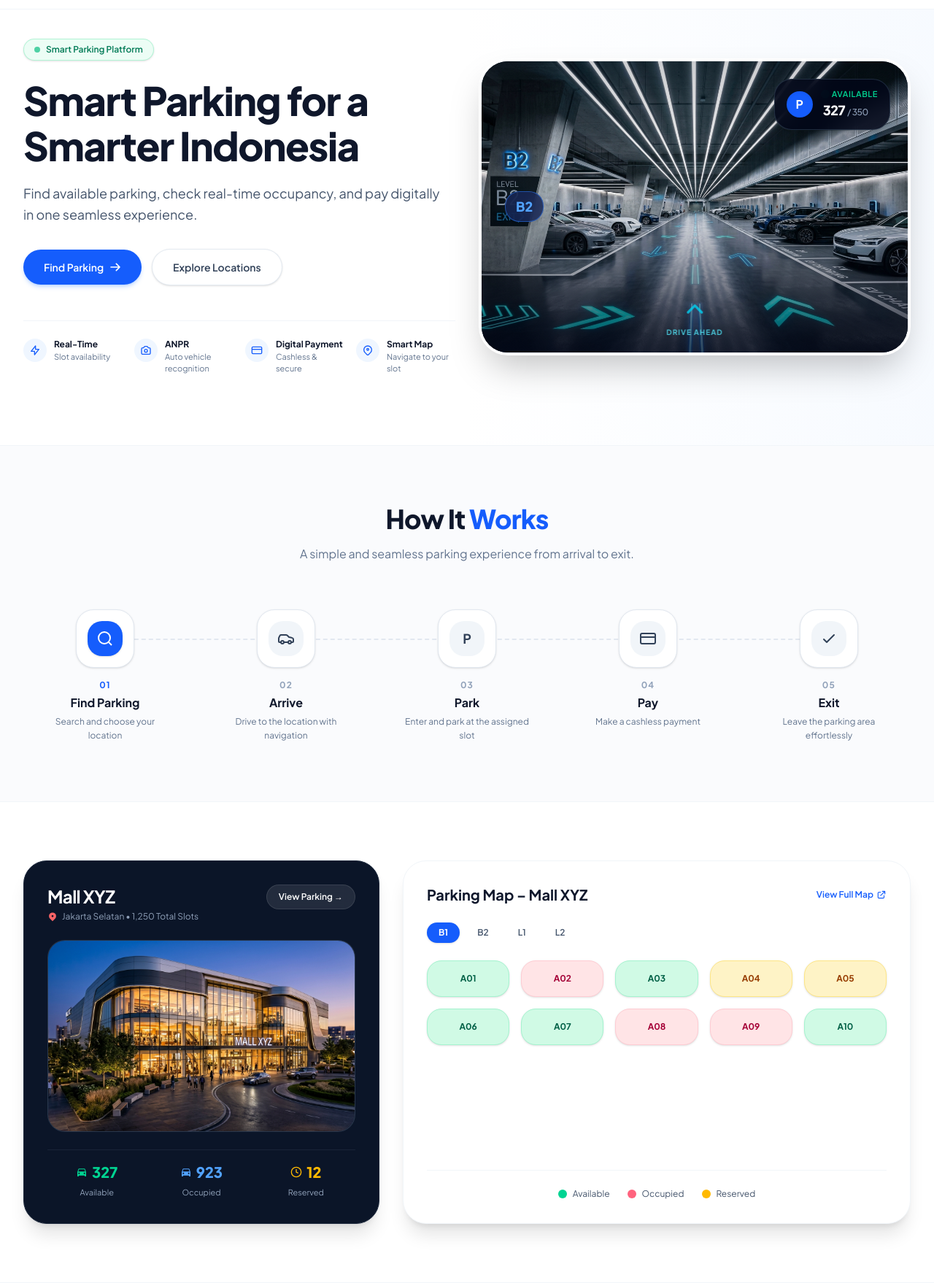
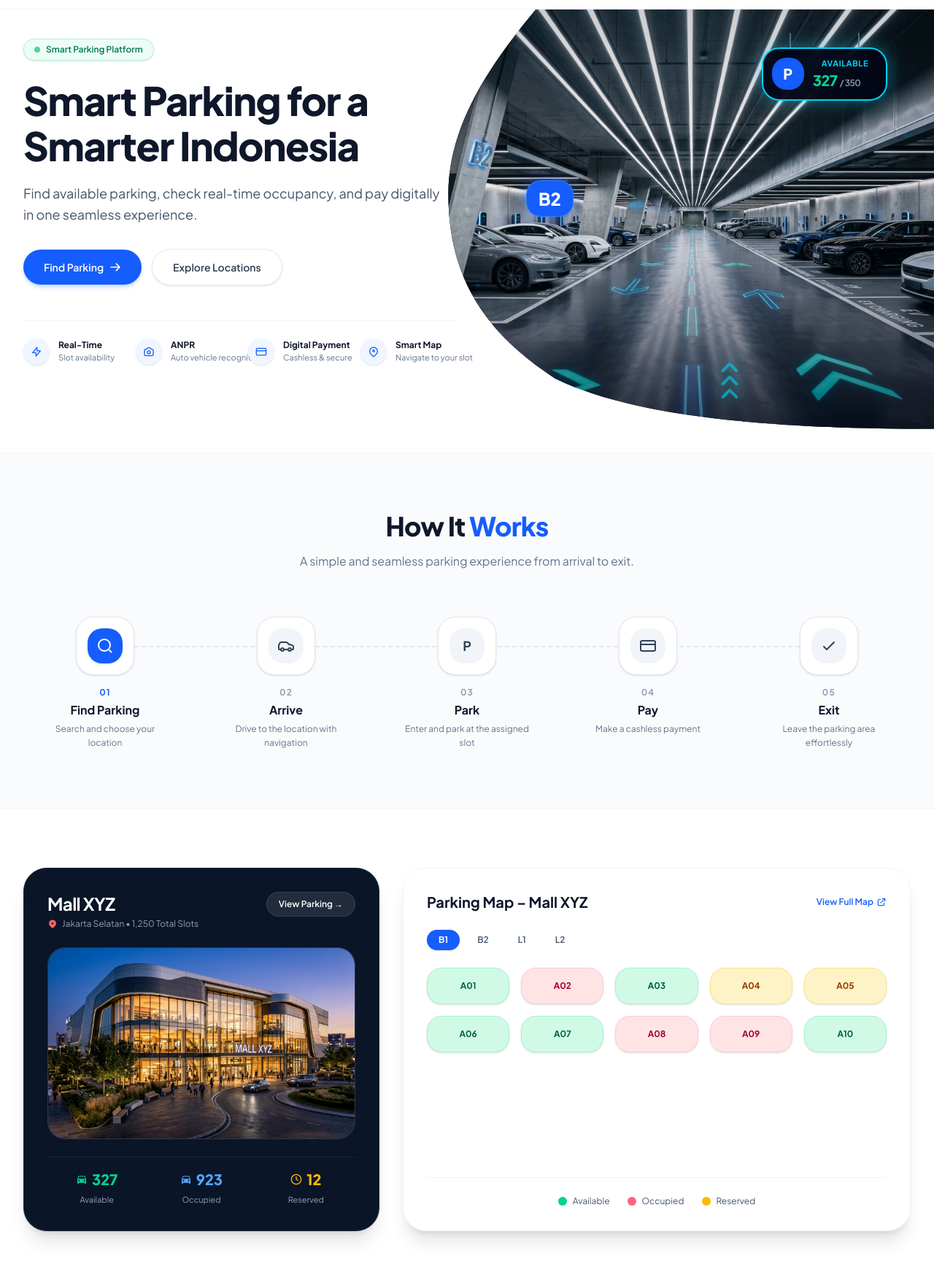
Before and after one commit to SukemaruMomo666/parkir_web, a Laravel app: page / in a window 1280 px wide. Shown: the part 68-1826 px from the top of the page at 73% size. Run offline with Laravel 12, Linux system fonts and the light colour scheme; style sheets or scripts are compiled from the project's sources.

Commit message:
Update hero banner with exact organic curved wave and hanging LED sign

```diff
--- a/resources/views/welcome.blade.php
+++ b/resources/views/welcome.blade.php
@@ -19,14 +19,79 @@
     <x-navbar active="home" />
 
     <!-- HERO SECTION -->
-    <section class="relative overflow-hidden pt-6 pb-16 lg:pt-10 lg:pb-24">
-        <!-- Subtle background glow -->
-        <div class="absolute top-0 right-0 -z-10 w-1/2 h-full bg-gradient-to-l from-blue-50/50 to-transparent pointer-events-none"></div>
+    <section class="relative overflow-hidden pt-4 pb-16 lg:pt-8 lg:pb-24 bg-white">
+        <!-- SVG ClipPath Definition for the Organic S-Curve -->
+        <svg width="0" height="0" class="absolute">
+            <defs>
+                <clipPath id="hero-organic-curve" clipPathUnits="objectBoundingBox">
+                    <path d="M 0.18,0
+                             C 0.08,0.14 0,0.28 0,0.44
+                             C 0,0.62 0.06,0.76 0.22,0.88
+                             C 0.38,0.97 0.65,1 1,1
+                             L 1,0 Z" />
+                </clipPath>
+            </defs>
+        </svg>
 
-        <div class="max-w-7xl mx-auto px-4 sm:px-6 lg:px-8">
-            <div class="grid grid-cols-1 lg:grid-cols-12 gap-10 lg:gap-8 items-center">
+        <!-- Desktop Right Curved Graphic (Absolute spanning to right edge) -->
+        <div class="hidden lg:block absolute top-0 right-0 bottom-8 w-[54%] xl:w-[52%] z-10 pointer-events-auto">
+            <div class="relative w-full h-full overflow-hidden shadow-2xl bg-slate-900" style="clip-path: url(#hero-organic-curve);">
+                <!-- Parking Garage Photo -->
+                <img src="{{ asset('images/hero-parking.jpg') }}" alt="NusaPark Smart Parking System" class="w-full h-full object-cover object-center scale-105 hover:scale-100 transition-transform duration-1000" />
+
+                <!-- Subtle Ambient Gradient -->
+                <div class="absolute inset-0 bg-gradient-to-t from-slate-950/60 via-transparent to-slate-950/20 pointer-events-none"></div>
+
+                <!-- Overhead Digital Sign [P] Available 327 / 350 -->
+                <div class="absolute top-8 right-12 xl:right-16 flex flex-col items-center">
+                    <!-- Hanging Brackets -->
+                    <div class="flex justify-between w-32 px-4 -mb-1">
+                        <div class="w-0.5 h-6 bg-slate-500/80 shadow-sm"></div>
+                        <div class="w-0.5 h-6 bg-slate-500/80 shadow-sm"></div>
+                    </div>
+                    <!-- Sign Box -->
+                    <div class="flex items-center bg-slate-950/90 rounded-2xl p-2.5 sm:p-3 border-2 border-cyan-400 shadow-[0_0_25px_rgba(34,211,238,0.45)] backdrop-blur-md">
+                        <div class="w-10 h-10 sm:w-11 sm:h-11 rounded-xl bg-blue-600 flex items-center justify-center font-black text-xl text-white shadow-inner mr-3 shrink-0">
+                            P
+                        </div>
+                        <div class="pr-3">
+                            <div class="text-[11px] font-bold uppercase tracking-wider text-cyan-400 flex items-center gap-1.5">
+                                <span class="w-1.5 h-1.5 rounded-full bg-cyan-400 animate-ping"></span>
+                                Available
+                            </div>
+                            <div class="text-lg sm:text-xl font-black tracking-tight text-white">
+                                <span class="text-emerald-400 font-extrabold">327</span> <span class="text-xs font-semibold text-slate-400">/ 350</span>
+                            </div>
+                        </div>
+                    </div>
+                </div>
+
+                <!-- Pillar B2 Marker -->
+                <div class="absolute top-[45%] left-[16%] -translate-y-1/2">
+                    <div class="bg-blue-600 text-white font-black text-xl xl:text-2xl px-4 py-2 rounded-xl shadow-[0_0_20px_rgba(37,99,235,0.5)] border border-blue-400/50 flex items-center gap-1">
+                        <span>B2</span>
+                    </div>
+                </div>
+
+                <!-- Glowing Cyan Floor Directional Chevrons -->
+                <div class="absolute bottom-8 left-[58%] -translate-x-1/2 flex flex-col items-center gap-0.5 pointer-events-none drop-shadow-[0_0_12px_rgba(34,211,238,0.9)] opacity-90">
+                    <svg class="w-8 h-8 text-cyan-400 animate-pulse" viewBox="0 0 24 24" fill="none" stroke="currentColor" stroke-width="3" stroke-linecap="round" stroke-linejoin="round">
+                        <path d="M5 15l7-7 7 7"/>
+                    </svg>
+                    <svg class="w-8 h-8 text-cyan-400 -mt-4 animate-pulse" viewBox="0 0 24 24" fill="none" stroke="currentColor" stroke-width="3" stroke-linecap="round" stroke-linejoin="round">
+                        <path d="M5 15l7-7 7 7"/>
+                    </svg>
+                    <svg class="w-8 h-8 text-cyan-400 -mt-4 animate-pulse" viewBox="0 0 24 24" fill="none" stroke="currentColor" stroke-width="3" stroke-linecap="round" stroke-linejoin="round">
+                        <path d="M5 15l7-7 7 7"/>
+                    </svg>
+                </div>
+            </div>
+        </div>
+
+        <div class="max-w-7xl mx-auto px-4 sm:px-6 lg:px-8 relative z-20">
+            <div class="grid grid-cols-1 lg:grid-cols-12 gap-8 items-center">
                 <!-- Left Hero Content -->
-                <div class="lg:col-span-6 xl:col-span-6 z-10">
+                <div class="lg:col-span-7 xl:col-span-6 pt-2 pb-6">
                     <!-- Pill Badge -->
                     <div class="inline-flex items-center gap-2 px-3.5 py-1.5 rounded-full bg-emerald-50 border border-emerald-200/80 text-emerald-700 text-xs font-semibold mb-6 shadow-sm">
                         <span class="w-2 h-2 rounded-full bg-emerald-500 animate-pulse"></span>
@@ -58,23 +123,23 @@
                     </div>
 
                     <!-- 4 Feature Highlights Row -->
-                    <div class="grid grid-cols-2 sm:grid-cols-4 gap-4 pt-6 border-t border-slate-100">
+                    <div class="grid grid-cols-2 sm:grid-cols-4 gap-4 sm:gap-6 pt-6 border-t border-slate-100 max-w-2xl">
                         <!-- 1. Real-Time -->
-                        <div class="flex items-start gap-2.5">
-                            <div class="w-8 h-8 rounded-lg bg-blue-50 text-blue-600 flex items-center justify-center shrink-0">
+                        <div class="flex items-center gap-3">
+                            <div class="w-9 h-9 rounded-xl bg-blue-50 text-blue-600 flex items-center justify-center shrink-0 shadow-sm">
                                 <svg class="w-4 h-4" fill="none" stroke="currentColor" stroke-width="2" viewBox="0 0 24 24">
                                     <path stroke-linecap="round" stroke-linejoin="round" d="M13 10V3L4 14h7v7l9-11h-7z"/>
                                 </svg>
                             </div>
                             <div>
                                 <h4 class="text-xs font-bold text-slate-900 leading-tight">Real-Time</h4>
-                                <p class="text-[11px] text-slate-500 mt-0.5">Slot availability</p>
+                                <p class="text-[11px] text-slate-500 mt-0.5 whitespace-nowrap">Slot availability</p>
                             </div>
                         </div>
 
                         <!-- 2. ANPR -->
-                        <div class="flex items-start gap-2.5">
-                            <div class="w-8 h-8 rounded-lg bg-blue-50 text-blue-600 flex items-center justify-center shrink-0">
+                        <div class="flex items-center gap-3">
+                            <div class="w-9 h-9 rounded-xl bg-blue-50 text-blue-600 flex items-center justify-center shrink-0 shadow-sm">
                                 <svg class="w-4 h-4" fill="none" stroke="currentColor" stroke-width="2" viewBox="0 0 24 24">
                                     <path stroke-linecap="round" stroke-linejoin="round" d="M3 9a2 2 0 012-2h.93a2 2 0 001.664-.89l.812-1.22A2 2 0 0110.07 4h3.86a2 2 0 011.664.89l.812 1.22A2 2 0 0018.07 7H19a2 2 0 012 2v9a2 2 0 01-2 2H5a2 2 0 01-2-2V9z"/>
                                     <circle cx="12" cy="13" r="3"/>
@@ -82,13 +147,13 @@
                             </div>
                             <div>
                                 <h4 class="text-xs font-bold text-slate-900 leading-tight">ANPR</h4>
-                                <p class="text-[11px] text-slate-500 mt-0.5">Auto vehicle recognition</p>
+                                <p class="text-[11px] text-slate-500 mt-0.5 whitespace-nowrap">Auto vehicle recognition</p>
                             </div>
                         </div>
 
                         <!-- 3. Digital Payment -->
-                        <div class="flex items-start gap-2.5">
-                            <div class="w-8 h-8 rounded-lg bg-blue-50 text-blue-600 flex items-center justify-center shrink-0">
+                        <div class="flex items-center gap-3">
+                            <div class="w-9 h-9 rounded-xl bg-blue-50 text-blue-600 flex items-center justify-center shrink-0 shadow-sm">
                                 <svg class="w-4 h-4" fill="none" stroke="currentColor" stroke-width="2" viewBox="0 0 24 24">
                                     <rect x="2" y="5" width="20" height="14" rx="2"/>
                                     <line x1="2" y1="10" x2="22" y2="10"/>
@@ -96,13 +161,13 @@
                             </div>
                             <div>
                                 <h4 class="text-xs font-bold text-slate-900 leading-tight">Digital Payment</h4>
-                                <p class="text-[11px] text-slate-500 mt-0.5">Cashless & secure</p>
+                                <p class="text-[11px] text-slate-500 mt-0.5 whitespace-nowrap">Cashless & secure</p>
                             </div>
                         </div>
 
                         <!-- 4. Smart Map -->
-                        <div class="flex items-start gap-2.5">
-                            <div class="w-8 h-8 rounded-lg bg-blue-50 text-blue-600 flex items-center justify-center shrink-0">
+                        <div class="flex items-center gap-3">
+                            <div class="w-9 h-9 rounded-xl bg-blue-50 text-blue-600 flex items-center justify-center shrink-0 shadow-sm">
                                 <svg class="w-4 h-4" fill="none" stroke="currentColor" stroke-width="2" viewBox="0 0 24 24">
                                     <path stroke-linecap="round" stroke-linejoin="round" d="M17.657 16.657L13.414 20.9a1.998 1.998 0 01-2.827 0l-4.244-4.243a8 8 0 1111.314 0z"/>
                                     <circle cx="12" cy="10" r="2"/>
@@ -110,50 +175,22 @@
                             </div>
                             <div>
                                 <h4 class="text-xs font-bold text-slate-900 leading-tight">Smart Map</h4>
-                                <p class="text-[11px] text-slate-500 mt-0.5">Navigate to your slot</p>
+                                <p class="text-[11px] text-slate-500 mt-0.5 whitespace-nowrap">Navigate to your slot</p>
                             </div>
                         </div>
                     </div>
                 </div>
 
-                <!-- Right Hero Graphic with Organic Cutout -->
-                <div class="lg:col-span-6 xl:col-span-6 relative">
-                    <div class="relative mx-auto max-w-lg lg:max-w-none">
-                        <!-- Curved Mask Container -->
-                        <div class="relative rounded-[2.5rem] overflow-hidden shadow-2xl border-4 border-white aspect-[4/3] sm:aspect-[16/11] bg-slate-900 group">
-                            <!-- High Quality Background Image -->
-                            <img src="{{ asset('images/hero-parking.jpg') }}" alt="NusaPark Modern Smart Parking Garage" class="w-full h-full object-cover transition-transform duration-700 group-hover:scale-105" />
-
-                            <!-- Overlay Gradient for contrast -->
-                            <div class="absolute inset-0 bg-gradient-to-t from-slate-950/70 via-transparent to-slate-950/20"></div>
-
-                            <!-- Live Available Floating Card (Top Right) -->
-                            <div class="absolute top-5 right-5 sm:top-6 sm:right-6 backdrop-blur-md bg-slate-950/85 border border-slate-700/60 rounded-2xl px-4 py-3 flex items-center gap-3.5 shadow-xl">
-                                <div class="w-9 h-9 rounded-xl bg-blue-600 flex items-center justify-center text-white font-bold text-base shadow-inner">
-                                    P
-                                </div>
-                                <div>
-                                    <div class="text-[11px] font-semibold tracking-wider text-emerald-400 uppercase flex items-center gap-1.5">
-                                        <span class="w-1.5 h-1.5 rounded-full bg-emerald-400 animate-ping"></span>
-                                        Available
-                                    </div>
-                                    <div class="text-base sm:text-lg font-extrabold text-white tracking-tight">
-                                        327 <span class="text-xs font-medium text-slate-400">/ 350</span>
-                                    </div>
-                                </div>
-                            </div>
-
-                            <!-- Pillar B2 Label -->
-                            <div class="absolute top-1/2 left-6 sm:left-8 -translate-y-1/2 backdrop-blur-md bg-blue-950/80 border border-blue-500/50 text-blue-400 font-extrabold text-lg px-3.5 py-1.5 rounded-xl shadow-lg">
-                                B2
-                            </div>
-
-                            <!-- Floor Glowing Navigation Indicator Overlay -->
-                            <div class="absolute bottom-5 left-1/2 -translate-x-1/2 flex flex-col items-center gap-1 pointer-events-none opacity-80">
-                                <svg class="w-8 h-8 text-cyan-400 animate-bounce" fill="none" stroke="currentColor" stroke-width="2.5" viewBox="0 0 24 24">
-                                    <path stroke-linecap="round" stroke-linejoin="round" d="M5 15l7-7 7 7"/>
-                                </svg>
-                                <span class="text-[10px] uppercase font-bold tracking-widest text-cyan-300 drop-shadow">Drive Ahead</span>
+                <!-- Mobile & Tablet Visual (Shown only below lg) -->
+                <div class="lg:hidden mt-4">
+                    <div class="relative rounded-3xl overflow-hidden shadow-xl border border-slate-100 aspect-[16/10] bg-slate-900">
+                        <img src="{{ asset('images/hero-parking.jpg') }}" alt="NusaPark Smart Parking" class="w-full h-full object-cover" />
+                        <!-- Mobile Available Card -->
+                        <div class="absolute top-4 right-4 bg-slate-950/90 border border-cyan-400 rounded-xl px-3 py-2 flex items-center gap-2.5 shadow-lg">
+                            <div class="w-7 h-7 rounded-lg bg-blue-600 flex items-center justify-center font-bold text-sm text-white">P</div>
+                            <div>
+                                <div class="text-[9px] uppercase tracking-wider text-cyan-400 font-bold">Available</div>
+                                <div class="text-sm font-extrabold text-white"><span class="text-emerald-400">327</span> / 350</div>
                             </div>
                         </div>
                     </div>
```
Also changed, not shown: public/images/hero-banner-exact.jpg (added), public/images/hero-parking-cutout.png (added), 3 other files.
